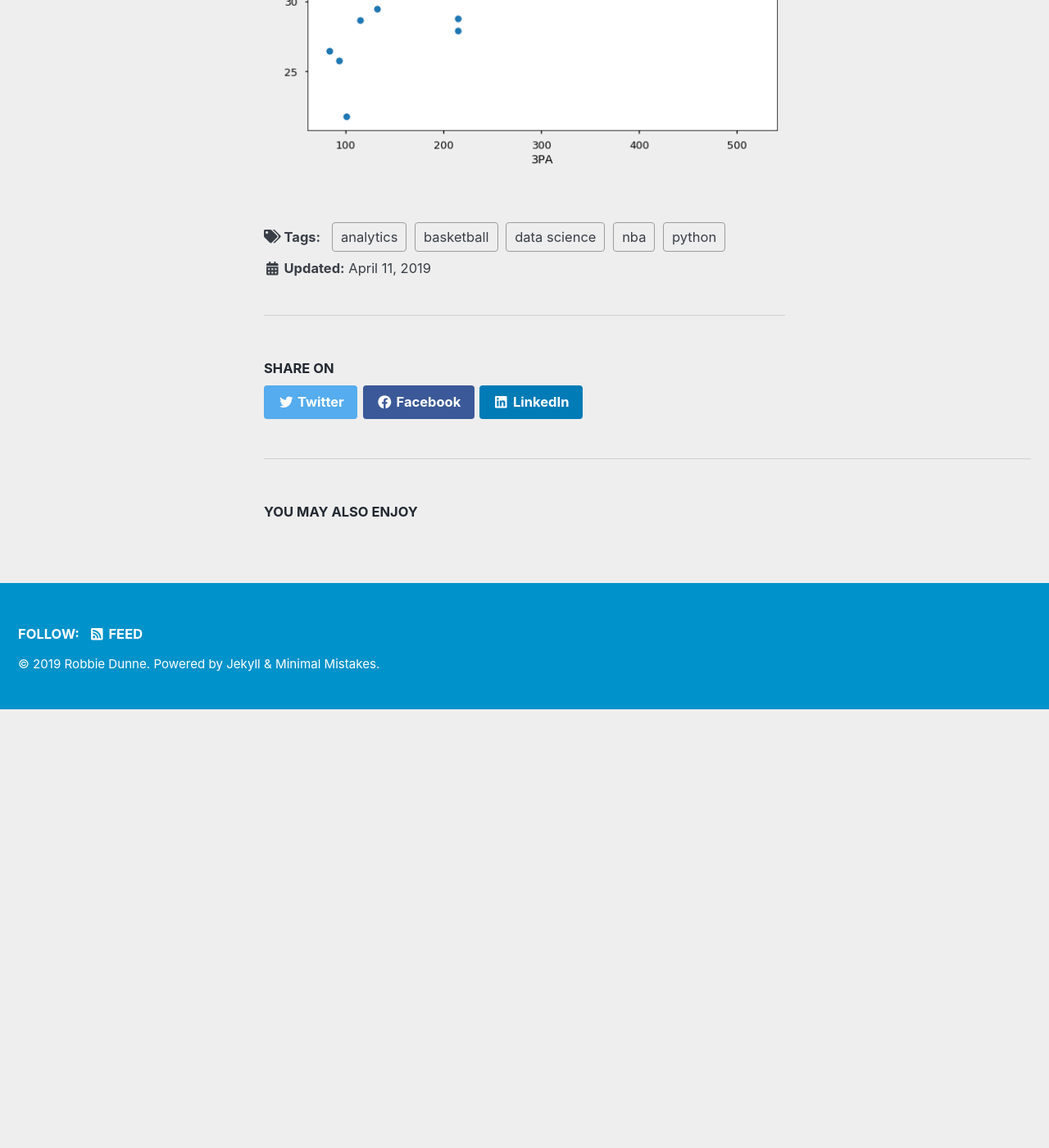
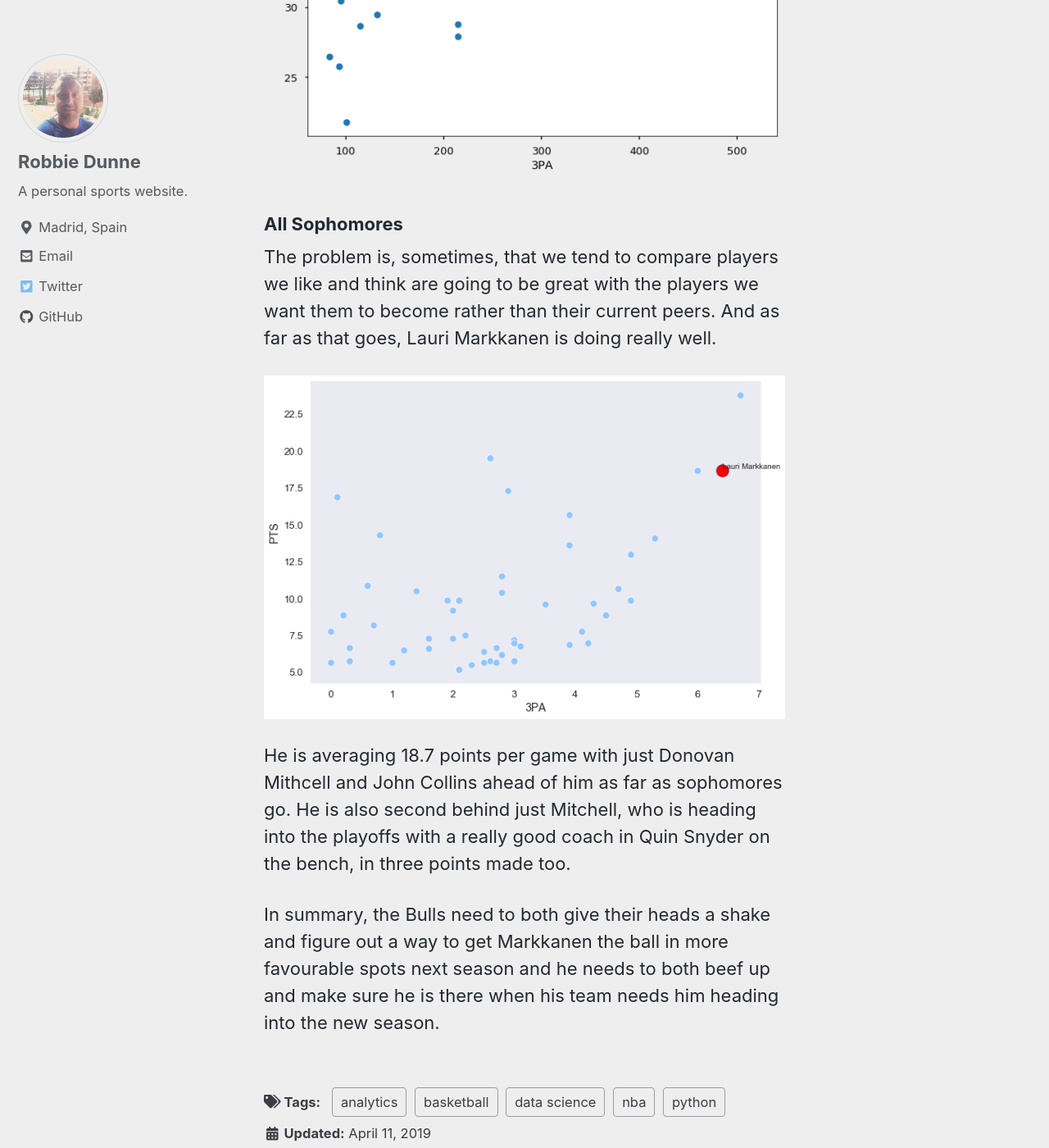
Before and after one commit to robbiejdunne/robbiejdunne.github.io, a Jekyll site: the page built from _posts/2019-04-11-lauri-markkanen.md, in a window 1280 px wide and 1400 px high, scrolled down 2735 px. Shown: the whole window at 82% size. Built offline with Jekyll 4.4.1, drawn with Linux system fonts in a browser that asks for light colours; cached includes are drawn as plain includes; nearby versions of some CDN libraries; before the commit the page ends 3601 px from its top, so only the background shows below that.

Commit message:
first change

```diff
--- a/_posts/2019-04-11-lauri-markkanen.md
+++ b/_posts/2019-04-11-lauri-markkanen.md
@@ -30,3 +30,13 @@ Under Boylen, the Bulls have slowed down, forcing Markkanen to create more of hi
 
 Lauri's number of three dropped this season but his percentage remained almost exactly the same:
 <img src="{{ site.url }}{{ site.baseurl }}/images/lauri/lauri.png" alt="Lauri Markkanen">
+
+### All Sophomores
+
+The problem is, sometimes, that we tend to compare players we like and think are going to be great with the players we want them to become rather than their current peers. And as far as that goes, Lauri Markkanen is doing really well.
+
+<img src="{{ site.url }}{{ site.baseurl }}/images/lauri/sophomore.png" alt="Lauri Markkanen">
+
+He is averaging 18.7 points per game with just Donovan Mithcell and John Collins ahead of him as far as sophomores go. He is also second behind just Mitchell, who is heading into the playoffs with a really good coach in Quin Snyder on the bench, in three points made too.
+
+In summary, the Bulls need to both give their heads a shake and figure out a way to get Markkanen the ball in more favourable spots next season and he needs to both beef up and make sure he is there when his team needs him heading into the new season.
```
Also changed, not shown: images/lauri/points.png, images/lauri/sophomore.png (added).
